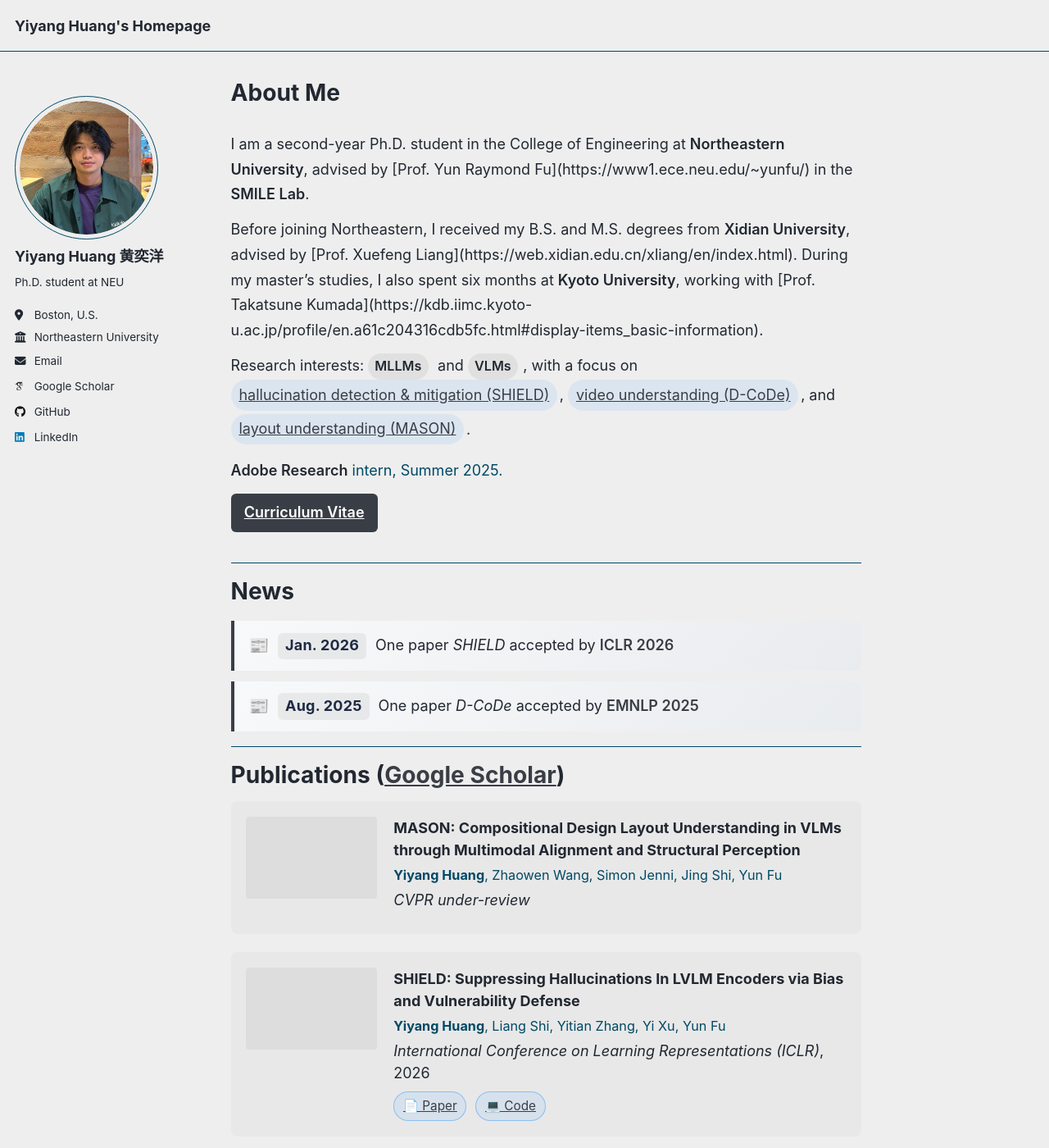
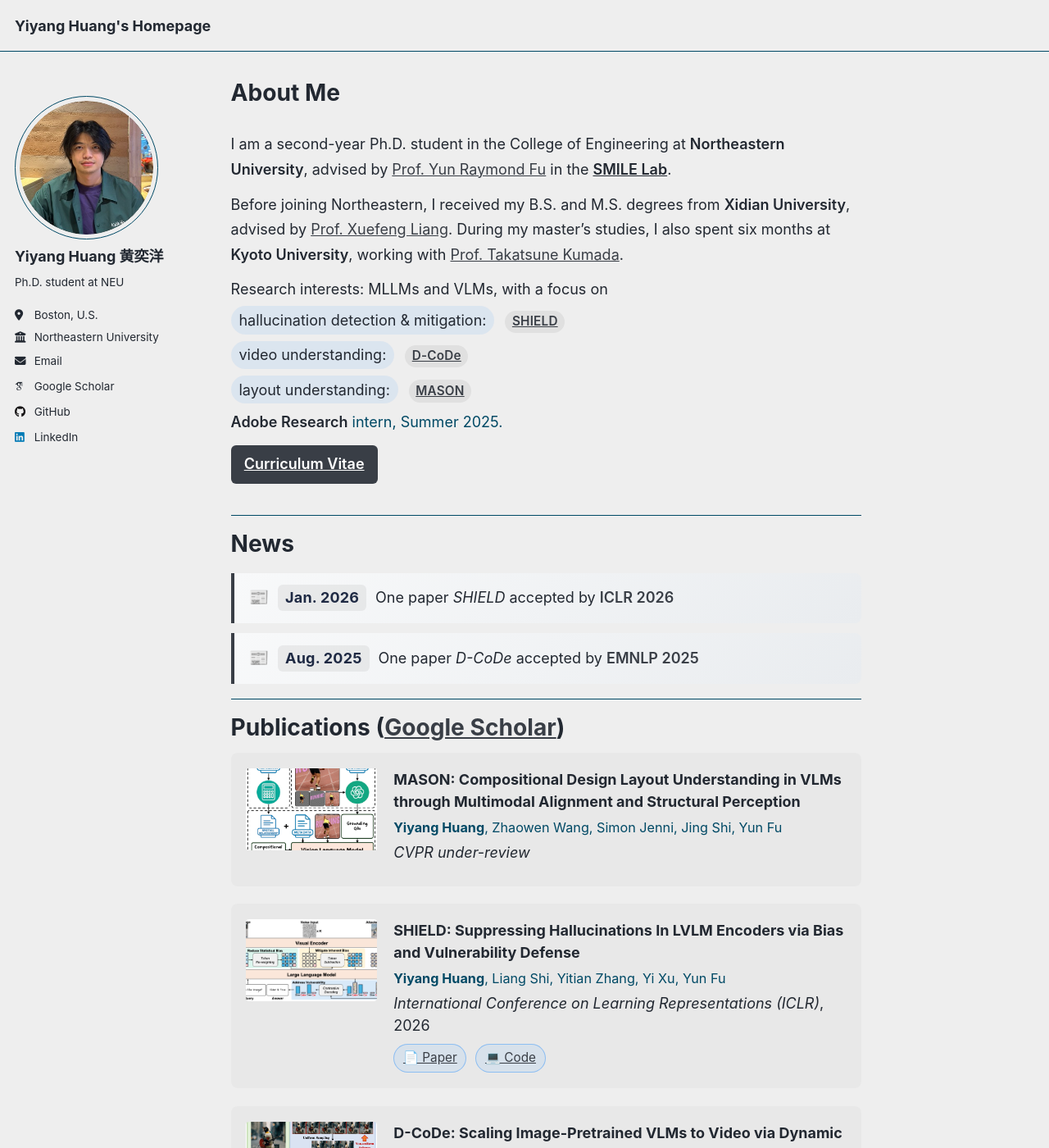
Before and after one commit to hukcc/hukcc.github.io, a Jekyll site: the page built from _pages/about.md, in a window 1280 px wide and 1400 px high. Shown: the whole window at 82% size. Built offline with Jekyll 4.4.1, drawn with Linux system fonts in a browser that asks for light colours; some web fonts are replaced; a script that is not in the unit is left out.

Commit message:
Refine intro links and add publication thumbnails
- Convert advisor/lab references to HTML links
- Update research focus list with per-paper badges
- Add publication thumbnail images

```diff
--- a/_pages/about.md
+++ b/_pages/about.md
@@ -12,24 +12,32 @@ redirect_from:
   <p>
     I am a second-year Ph.D. student in the College of Engineering at
     <span class="kw">Northeastern University</span>, advised by
-    [Prof. Yun Raymond Fu](https://www1.ece.neu.edu/~yunfu/) in the
-    <span class="kw">SMILE Lab</span>.
+    <a href="https://www1.ece.neu.edu/~yunfu/">Prof. Yun Raymond Fu</a> in the
+    <a class="kw" href="https://fulab.sites.northeastern.edu/">SMILE Lab</a>.
   </p>
   <p>
     Before joining Northeastern, I received my B.S. and M.S. degrees from
     <span class="kw">Xidian University</span>, advised by
-    [Prof. Xuefeng Liang](https://web.xidian.edu.cn/xliang/en/index.html).
+    <a href="https://web.xidian.edu.cn/xliang/en/index.html">Prof. Xuefeng Liang</a>.
     During my master’s studies, I also spent six months at
     <span class="kw">Kyoto University</span>, working with
-    [Prof. Takatsune Kumada](https://kdb.iimc.kyoto-u.ac.jp/profile/en.a61c204316cdb5fc.html#display-items_basic-information).
+    <a href="https://kdb.iimc.kyoto-u.ac.jp/profile/en.a61c204316cdb5fc.html#display-items_basic-information">Prof. Takatsune Kumada</a>.
   </p>
-  <p class="intro-focus">
-    Research interests: <span class="tag">MLLMs</span> and <span class="tag">VLMs</span>,
-    with a focus on
-    <a class="paper-pill" href="#pub-shield">hallucination detection &amp; mitigation (SHIELD)</a>,
-    <a class="paper-pill" href="#pub-dcode">video understanding (D-CoDe)</a>, and
-    <a class="paper-pill" href="#pub-mason">layout understanding (MASON)</a>.
-  </p>
+  <div class="intro-focus">
+    <div class="focus-title">Research interests: MLLMs and VLMs, with a focus on</div>
+    <div class="focus-item">
+      <span class="paper-pill">hallucination detection &amp; mitigation:</span>
+      <a class="paper-tag" href="#pub-shield">SHIELD</a>
+    </div>
+    <div class="focus-item">
+      <span class="paper-pill">video understanding:</span>
+      <a class="paper-tag" href="#pub-dcode">D-CoDe</a>
+    </div>
+    <div class="focus-item">
+      <span class="paper-pill">layout understanding:</span>
+      <a class="paper-tag" href="#pub-mason">MASON</a>
+    </div>
+  </div>
   <p class="intro-meta">
     <span class="kw">Adobe Research</span> intern, Summer 2025.
   </p>
@@ -152,14 +160,29 @@ redirect_from:
   color: var(--global-text-color, #222);
 }
 
-.tag {
+.focus-title {
+  margin-bottom: 0.4em;
+}
+
+.focus-item {
+  margin: 0.25em 0;
+}
+
+.paper-tag {
   display: inline-block;
-  padding: 0.15em 0.5em;
-  margin-right: 0.4em;
+  padding: 0.15em 0.55em;
+  margin-left: 0.35em;
   border-radius: 999px;
   background: rgba(0, 0, 0, 0.06);
   font-weight: 600;
-  font-size: 0.9em;
+  font-size: 0.85em;
+  letter-spacing: 0.2px;
+  text-decoration: none;
+}
+
+.paper-tag:hover {
+  background: rgba(0, 0, 0, 0.12);
+  text-decoration: none;
 }
 
 .paper-pill {
```
Also changed, not shown: images/pub_callip.png (added), images/pub_dcode.png (added), images/pub_lipreading.png (added), images/pub_mason.png (added), images/pub_shield.png (added).
